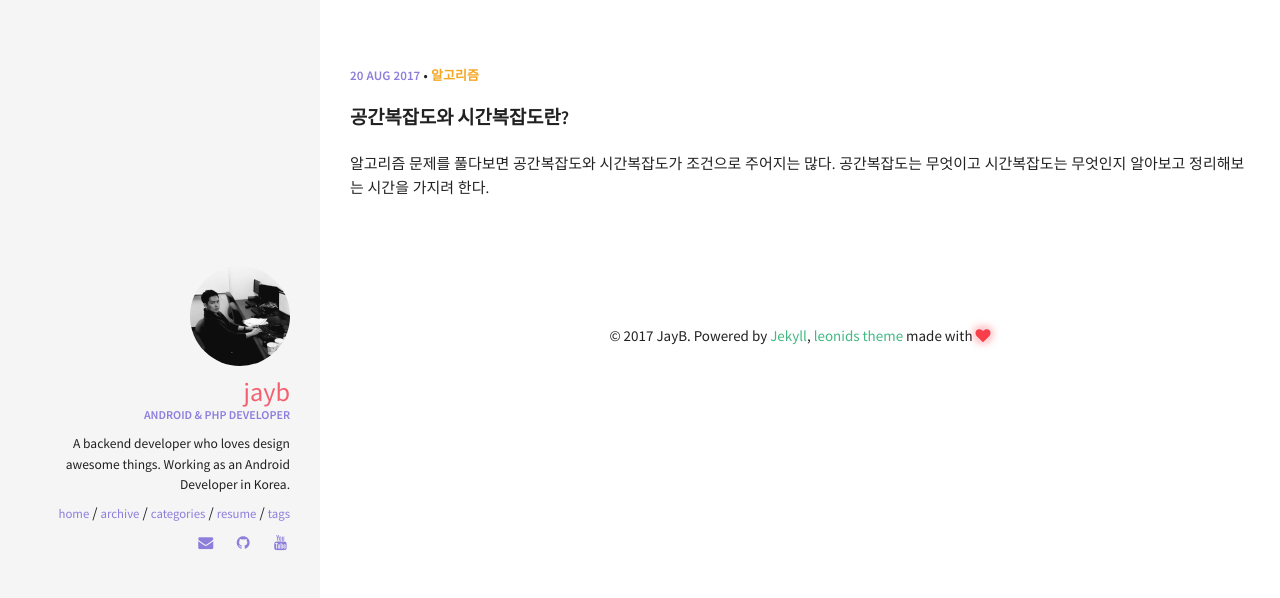
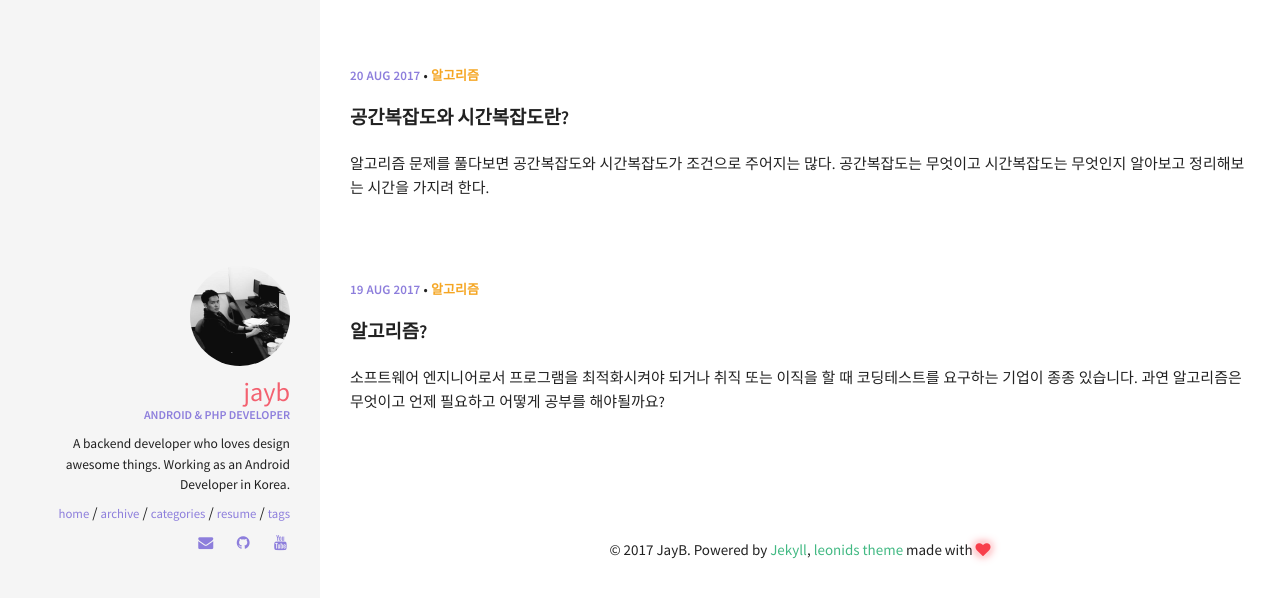
Before and after one commit to renyuanz/leonids, a Jekyll site: the page built from index.html, in a window 1280 px wide. Shown: the top 598 px of the page. Built offline with Jekyll 4.4.1, drawn with Linux system fonts in a browser that asks for light colours; some of the changed lines change nothing that is shown.

Commit message:
Updated
알고리즘 포스팅 #1

```diff
--- a/_posts/2017-08-20-Algorithm #1.md
+++ b/_posts/2017-08-19-Algorithm #1.md
@@ -1,21 +1,22 @@
 ---
 layout: post
-title: 공간복잡도와 시간복잡도란?
-excerpt: "알고리즘 문제를 풀다보면 공간복잡도와 시간복잡도가 조건으로 주어지는 많다. 공간복잡도는 무엇이고 시간복잡도는 무엇인지 알아보고 정리해보는 시간을 가지려 한다. "
+title: 알고리즘?
+excerpt: "소프트웨어 엔지니어로서 프로그램을 최적화시켜야 되거나 취직 또는 이직을 할 때 코딩테스트를 요구하는 기업이 종종 있습니다. 과연 알고리즘은 무엇이고 언제 필요하고 어떻게 공부를 해야될까요?"
 categories: [알고리즘]
 comments: true
 ---
-## 알고리즘 기초 `#1`
 
-Below is just about everything you'll need to style in the theme. Check the source code to see the many embedded elements within paragraphs.
+## 알고리즘이란?
 
-# 들어가기에 앞서...
+항상 어떤 용어나 개념을 맞닥들일때 구글링을 통해 정의를 알아보는 습관이 있기에... 알고리즘이란 키워드로 알고리즘이 무엇인지 알아보도록 합시다.
 
+위키에선 이렇게 정의하고 있네요. '알고리즘이란 어떠한 문제를 해결하기 위한 여러 동작들의 모임이다. 유한성을 가지며, 언젠가는 끝나야 하는 속성을 가지고 있다. 수학과 컴퓨터 과학에서 알고리즘이란 작동이 일어나게 내재하는 단계적 집합이다. 알고리즘은 연산, 데이터 진행 또는 자동화된 추론을 수행한다. 알고리즘이라는 단어는 페르시아의 수학자이던 알콰리즈미의 이름에서 따온 것이다.' [알고리즘이란?](https://ko.wikipedia.org/wiki/%EC%95%8C%EA%B3%A0%EB%A6%AC%EC%A6%98)
 
-## 공간복잡도란?
+## 알고리즘 공부는 왜 하는 걸까?
 
+알고리즘 문제를 풀다보면 공간복잡도와 시간복잡도가 조건으로 주어지는 문제들을 심심찮게 보게 됩니다. 알고리즘 문제를 풀다 보면 과연 내가 짠 알고리즘이 맞는 걸까? 라는 의문이 들게 되고 평소에 따로 공부하지 않았기 때문에 조금만 어려운 문제에 맞닥들여도 머리가 찌끈찌끈 아파옵니다. 단순히 개발이 재밌고 흥미로워 시작하여 지금은 소프트웨어 엔지니어로서 당당하게 개발을 하고 있지만 알고리즘을 기초부터 탄탄하게 파헤쳐 보지 않았기 때문에 알고리즘에 대해선 막연한 두려움이 마음속에 자리잡고 있었던 것 같습니다. 이제는 그 두려움을 이겨내야겠습니다ㅎㅎ 이 블로그를 통해 기초부터 정리해보면서 같이 한번 파헤쳐 보도록 합시다!
 
-## 시간복잡도란?
+## 알고리즘 공부를 하면서 읽고 참조한 사이트
 
 
 
--- /dev/null
+++ b/_posts/2017-08-20-Algorithm #2.md
@@ -0,0 +1,87 @@
+---
+layout: post
+title: 공간복잡도와 시간복잡도란?
+excerpt: "알고리즘 문제를 풀다보면 공간복잡도와 시간복잡도가 조건으로 주어지는 많다. 공간복잡도는 무엇이고 시간복잡도는 무엇인지 알아보고 정리해보는 시간을 가지려 한다. "
+categories: [알고리즘]
+comments: true
+---
+## 알고리즘 기초 `#1`
+
+오늘은 공간복잡도와 시간복잡도에 대해 정리를 한번 해보는 시간을 가지려고 합니다.
+
+## 들어가기에 앞서...
+
+알고리즘 문제를 풀다보면 공간복잡도와 시간복잡도가 조건으로 주어지는 문제들을 심심찮게 보게 됩니다. 알고리즘 문제를 풀다 보면 과연 내가 짠 알고리즘이 맞는 걸까? 라는 의문이 들게 되고 평소에 따로 공부하지 않았기 때문에 조금만 어려운 문제에 맞닥들여도 머리가 찌끈찌끈 아파옵니다. 단순히 개발이 재밌고 흥미로워 시작하여 지금은 소프트웨어 엔지니어로서 당당하게 개발을 하고 있지만 알고리즘을 기초부터 탄탄하게 파헤쳐 보지 않았기 때문에 알고리즘에 대해선 막연한 두려움이 마음속에 자리잡고 있었던 것 같습니다. 이제는 그 두려움을 이겨내야겠습니다ㅎㅎ 이 블로그를 통해 기초부터 정리해보면서 같이 한번 파헤쳐 보도록 합시다!
+
+## 공간복잡도란?
+
+
+## 시간복잡도란?
+
+
+
+### Body text
+
+Lorem ipsum dolor sit amet, test link adipiscing elit. **This is strong**. Nullam dignissim convallis est. Quisque aliquam.
+
+![Smithsonian Image](https://images.unsplash.com/photo-1440635592348-167b1b30296f?crop=entropy&dpr=2&fit=crop&fm=jpg&h=475&ixjsv=2.1.0&ixlib=rb-0.3.5&q=50&w=1250)
+
+*This is emphasized*. Donec faucibus. Nunc iaculis suscipit dui. 53 = 125. Water is H2O. Nam sit amet sem. Aliquam libero nisi, imperdiet at, tincidunt nec, gravida vehicula, nisl. The New York Times (That’s a citation). Underline.Maecenas ornare tortor. Donec sed tellus eget sapien fringilla nonummy. Mauris a ante. Suspendisse quam sem, consequat at, commodo vitae, feugiat in, nunc. Morbi imperdiet augue quis tellus.
+
+HTML and CSS are our tools. Mauris a ante. Suspendisse quam sem, consequat at, commodo vitae, feugiat in, nunc. Morbi imperdiet augue quis tellus. Praesent mattis, massa quis luctus fermentum, turpis mi volutpat justo, eu volutpat enim diam eget metus.
+
+### Blockquotes
+
+> Lorem ipsum dolor sit amet, test link adipiscing elit. Nullam dignissim convallis est. Quisque aliquam.
+
+## List Types
+
+### Ordered Lists
+
+1. Item one
+   1. sub item one
+   2. sub item two
+   3. sub item three
+2. Item two
+
+### Unordered Lists
+
+* Item one
+* Item two
+* Item three
+
+## Tables
+
+| Header 1 | Header 2 | Header 3 |
+|:--------|:-------:|--------:|
+| cell 1   | cell 2   | cell 3   |
+| cell 4   | cell 5   | cell 6   |
+|----
+| cell 1   | cell 2   | cell 3   |
+| cell 4   | cell 5   | cell 6   |
+|=====
+| Foot 1   | Foot 2   | Foot 3   |
+
+## Code Snippets
+
+{% highlight css %}
+#container {
+  float: left;
+  margin: 0 -240px 0 0;
+  width: 100%;
+}
+{% endhighlight %}
+
+## Buttons
+
+Make any link standout more when applying the `.btn` class.
+
+{% highlight html %}
+<a href="#" class="btn btn-success">Success Button</a>
+{% endhighlight %}
+
+<div markdown="0"><a href="#" class="btn">Primary Button</a></div>
+<div markdown="0"><a href="#" class="btn btn-success">Success Button</a></div>
+<div markdown="0"><a href="#" class="btn btn-warning">Warning Button</a></div>
+<div markdown="0"><a href="#" class="btn btn-danger">Danger Button</a></div>
+<div markdown="0"><a href="#" class="btn btn-info">Info Button</a></div>
```
